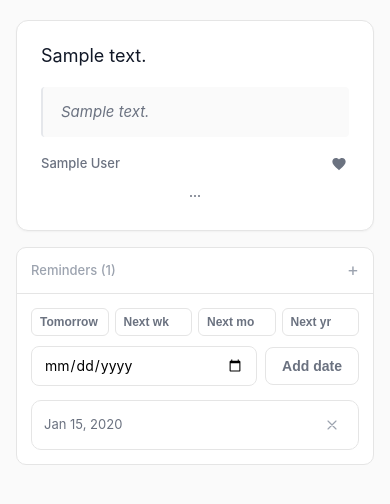
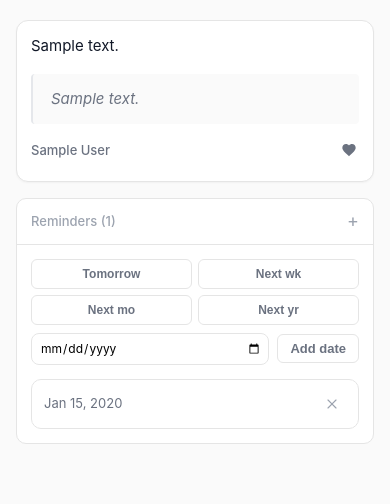
Before and after one commit to ecntu/highlight-manager, a FastAPI app: page /highlights/1 in a window 390 px wide, after a click that opens the changed part. Shown: the part 106-610 px from the top of the page. Run offline with FastAPI, Linux system fonts and the light colour scheme; the visitor is signed in with stand-in values (Sample User, id 1); tables that the repository leaves empty hold one stand-in row (values such as "Sample post"); some libraries are stand-ins or nearby versions.

Commit message:
better details ui on mobile

```diff
--- a/app/templates/base.html
+++ b/app/templates/base.html
@@ -410,6 +410,47 @@
             width: auto;
         }
 
+        .reminder-presets {
+            display: flex;
+            flex-wrap: wrap;
+            gap: 6px;
+        }
+
+        .reminder-preset-btn {
+            width: auto;
+            justify-content: center;
+            padding: 6px 8px;
+            font-size: 12px;
+            white-space: nowrap;
+        }
+
+        .reminder-controls {
+            display: flex;
+            align-items: center;
+            gap: 8px;
+            flex-wrap: wrap;
+        }
+
+        .reminder-custom {
+            display: flex;
+            align-items: center;
+            gap: 6px;
+        }
+
+        .reminder-date-input {
+            height: 32px;
+            width: 148px;
+            min-width: 0;
+            padding: 0 8px 0 8px;
+            line-height: 32px;
+            font-size: 12px;
+        }
+
+        .reminder-date-input::-webkit-calendar-picker-indicator {
+            margin-left: 2px;
+            padding: 0;
+        }
+
         .input-lg {
             font-size: 15px;
             padding: 10px 14px;
@@ -578,30 +619,59 @@
             cursor: pointer;
         }
 
-        .highlight-details summary {
-            list-style: none;
-            cursor: pointer;
-            color: var(--muted);
-            font-size: 13px;
-            display: none;
-            align-items: center;
+        .mobile-compact-details {
+            width: 100%;
+            display: grid;
+            gap: 6px;
+            border-top: 1px solid #f1f5f9;
+            padding-top: 6px;
+        }
+
+        .mobile-compact-header {
+            display: flex;
+            align-items: flex-start;
+            justify-content: space-between;
             gap: 8px;
         }
 
-        .highlight-details summary::-webkit-details-marker {
-            display: none;
+        .mobile-compact-topline {
+            display: flex;
+            flex-wrap: wrap;
+            align-items: center;
+            gap: 4px;
+            font-size: 11px;
+            line-height: 1.2;
+            flex: 1;
+            min-width: 0;
         }
 
-        .highlight-details summary .summary-label {
-            display: none;
+        .mobile-compact-actions {
+            display: flex;
+            gap: 4px;
+            flex: 0 0 auto;
         }
 
-        .details-toggle {
-            width: 100%;
+        .mobile-compact-action-btn {
+            width: 22px;
+            height: 22px;
+            min-width: 22px;
+            border: none;
+            background: none;
+            color: var(--muted);
+        }
+
+        .mobile-compact-pills {
             display: flex;
-            justify-content: center;
+            flex-wrap: wrap;
+            gap: 4px;
             align-items: center;
-            padding: 8px 0 6px;
+        }
+
+        .mobile-pill-action {
+            min-height: 22px;
+            padding: 3px 9px;
+            font-size: 11px;
+            font-weight: 600;
         }
 
         .desktop-only {
@@ -710,8 +780,34 @@
                 gap: 8px;
             }
 
-            .highlight-details summary {
-                display: flex;
+            .reminder-presets {
+                grid-template-columns: repeat(2, minmax(0, 1fr));
+                gap: 6px;
+                display: grid;
+            }
+
+            .reminder-preset-btn {
+                width: 100%;
+                min-width: 0;
+                padding: 7px 8px;
+                overflow: hidden;
+                text-overflow: ellipsis;
+            }
+
+            .reminder-controls {
+                display: grid;
+                gap: 8px;
+            }
+
+            .reminder-custom {
+                display: grid;
+                grid-template-columns: 1fr auto;
+                gap: 8px;
+            }
+
+            .reminder-date-input {
+                width: 100%;
+                min-width: 0;
             }
 
             .highlight-meta-primary {
@@ -723,7 +819,7 @@
             }
 
             .highlight-details[open] .highlight-details-content {
-                padding-top: 10px;
+                padding-top: 4px;
             }
 
             .desktop-only {
@@ -741,9 +837,26 @@
 
             .highlight-details-content {
                 width: 100%;
-                flex-direction: column;
-                align-items: flex-start;
-                gap: 12px;
+            }
+
+            #highlight-view.card {
+                padding: 14px 14px !important;
+            }
+
+            .mobile-compact-pills .pill {
+                min-height: 21px;
+                padding: 2px 8px;
+                font-size: 11px;
+            }
+
+            .mobile-compact-action-btn .icon {
+                width: 14px;
+                height: 14px;
+            }
+
+            .highlight-main-text {
+                font-size: 15px !important;
+                line-height: 1.5 !important;
             }
         }
 
--- a/app/templates/partials/highlight_card.html
+++ b/app/templates/partials/highlight_card.html
@@ -1,7 +1,7 @@
 <div id="highlight-view" class="card" style="padding: 20px 24px; position: relative;">
     <!-- Highlight Text -->
     <div style="margin-bottom: 16px;">
-        <p style="font-size: 18px; line-height: 1.65; color: #111827; margin: 0;">{{ highlight.text }}</p>
+        <p class="highlight-main-text" style="font-size: 18px; line-height: 1.65; color: #111827; margin: 0;">{{ highlight.text }}</p>
     </div>
 
     <!-- Note -->
@@ -173,55 +173,21 @@
     </div>
 
     <details class="highlight-details mobile-only" open>
-        <summary class="details-toggle" aria-label="Toggle details">
-            <svg class="icon" xmlns="http://www.w3.org/2000/svg" viewBox="0 0 24 24" fill="currentColor"
-                aria-hidden="true">
-                <circle cx="6" cy="12" r="1.5" />
-                <circle cx="12" cy="12" r="1.5" />
-                <circle cx="18" cy="12" r="1.5" />
-            </svg>
-        </summary>
-        <div class="row-between highlight-details-content" style="font-size: 13px; flex-wrap: wrap; margin-bottom: 6px;">
-            <div class="row" style="gap: 6px; flex-wrap: wrap;">
+        <summary style="display: none;" aria-hidden="true"></summary>
+        <div class="highlight-details-content">
+            <div class="mobile-compact-details">
+                <div class="mobile-compact-header">
+                    <div class="mobile-compact-topline">
+                        <span class="muted-2">{{ highlight.device.name }}</span>
+                        <span class="muted-2">·</span>
+                        <span class="muted-2">{{ highlight.created_at.strftime('%b %Y') }}</span>
                         {% if highlight.status.value == 'archived' %}
                         <span class="pill pill--danger">Archived</span>
                         {% endif %}
-                {% if highlight.collections %}
-                {% for collection in highlight.collections %}
-                <a href="/collections/{{ collection.id }}"
-                    class="pill pill--amber">
-                    {{ collection.name }}
-                </a>
-                {% endfor %}
-                {% endif %}
-                <button onclick="showAddToCollection()" title="Add to collection" class="pill pill-btn">
-                    <span style="font-size: 13px; line-height: 1;">+</span>
-                    <svg class="icon-xs" xmlns="http://www.w3.org/2000/svg" fill="none" viewBox="0 0 24 24"
-                        stroke="currentColor">
-                        <path stroke-linecap="round" stroke-linejoin="round"
-                            d="M19 11H5m14 0a2 2 0 012 2v6a2 2 0 01-2 2H5a2 2 0 01-2-2v-6a2 2 0 012-2m14 0V9a2 2 0 00-2-2M5 11V9a2 2 0 012-2m0 0V5a2 2 0 012-2h6a2 2 0 012 2v2M7 7h10" />
-                    </svg>
-                </button>
-                {% if highlight.tags or true %}
-                {% if highlight.tags %}
-                {% for tag in highlight.tags %}
-                <span class="pill pill--blue">
-                    {{ tag.name }}
-                </span>
-                {% endfor %}
-                {% endif %}
-                <button hx-get="/highlights/{{ highlight.id }}/add-tag" hx-target="#tag-modal" hx-swap="innerHTML"
-                    onclick="document.getElementById('tag-modal').style.display='flex'" title="Add tag"
-                    class="pill pill-btn"><span>+</span><span>#</span></button>
-                {% endif %}
                     </div>
 
-            <div class="row" style="gap: 10px; white-space: nowrap;">
-                <span class="muted-2">{{ highlight.device.name }}</span>
-                <span class="muted-2">·</span>
-                <span class="muted-2">{{ highlight.created_at.strftime('%b %Y') }}</span>
-                <div class="row" style="gap: 6px;">
-                    <button class="icon-btn" hx-get="/highlights/{{ highlight.id }}/edit" hx-target="#highlight-view"
+                    <div class="mobile-compact-actions">
+                        <button class="icon-btn mobile-compact-action-btn" hx-get="/highlights/{{ highlight.id }}/edit" hx-target="#highlight-view"
                             hx-swap="innerHTML" title="Edit">
                             <svg class="icon" xmlns="http://www.w3.org/2000/svg" viewBox="0 0 24 24" fill="none"
                                 stroke="currentColor">
@@ -262,10 +250,43 @@
 </div>
 <script>
     (function () {
+        const card = document.querySelector('#highlight-view');
         const details = document.querySelector('#highlight-view .highlight-details');
-        if (!details) return;
-        if (window.matchMedia && window.matchMedia('(max-width: 720px)').matches) {
+        if (!card || !details) return;
+
+        const isMobile = window.matchMedia && window.matchMedia('(max-width: 720px)').matches;
+        if (isMobile) {
             details.removeAttribute('open');
         }
+
+        if (!isMobile) return;
+
+        let pointerDown = null;
+
+        card.addEventListener('pointerdown', function (event) {
+            pointerDown = { x: event.clientX, y: event.clientY };
+        });
+
+        card.addEventListener('click', function (event) {
+            const target = event.target;
+            if (!(target instanceof Element)) return;
+            if (target.closest('a, button, input, textarea, select, label, [role="button"], [hx-get], [hx-post], [hx-put], [hx-delete], [onclick]')) return;
+            if (target.closest('.highlight-details-content')) return;
+
+            const selection = window.getSelection ? window.getSelection() : null;
+            if (selection && !selection.isCollapsed) return;
+
+            if (pointerDown) {
+                const dx = Math.abs(event.clientX - pointerDown.x);
+                const dy = Math.abs(event.clientY - pointerDown.y);
+                if (dx > 6 || dy > 6) return;
+            }
+
+            if (details.open) {
+                details.removeAttribute('open');
+                return;
+            }
+            details.setAttribute('open', '');
+        });
     })();
 </script>
--- a/app/templates/partials/reminders_panel.html
+++ b/app/templates/partials/reminders_panel.html
@@ -9,28 +9,30 @@
         </summary>
         <div style="padding: 14px; border-top: 1px solid var(--border);">
             <div style="margin-bottom: 14px;">
+                <div class="reminder-controls">
                     <form hx-post="/highlights/{{ highlight.id }}/reminders" hx-target="#reminders-panel"
                         hx-swap="outerHTML">
                         <input type="hidden" name="keep_open" value="1">
-                    <div style="display: grid; grid-template-columns: repeat(4, minmax(0, 1fr)); gap: 6px; margin-bottom: 10px;">
-                        <button type="submit" class="btn btn--ghost btn--sm" style="padding: 6px 8px; font-size: 12px; white-space: nowrap;"
-                            name="preset" value="tomorrow">Tomorrow</button>
-                        <button type="submit" class="btn btn--ghost btn--sm" style="padding: 6px 8px; font-size: 12px; white-space: nowrap;"
-                            name="preset" value="next_week">Next wk</button>
-                        <button type="submit" class="btn btn--ghost btn--sm" style="padding: 6px 8px; font-size: 12px; white-space: nowrap;"
-                            name="preset" value="next_month">Next mo</button>
-                        <button type="submit" class="btn btn--ghost btn--sm" style="padding: 6px 8px; font-size: 12px; white-space: nowrap;"
-                            name="preset" value="next_year">Next yr</button>
+                        <div class="reminder-presets">
+                            <button type="submit" class="btn btn--ghost btn--sm reminder-preset-btn" name="preset"
+                                value="tomorrow">Tomorrow</button>
+                            <button type="submit" class="btn btn--ghost btn--sm reminder-preset-btn" name="preset"
+                                value="next_week">Next wk</button>
+                            <button type="submit" class="btn btn--ghost btn--sm reminder-preset-btn" name="preset"
+                                value="next_month">Next mo</button>
+                            <button type="submit" class="btn btn--ghost btn--sm reminder-preset-btn" name="preset"
+                                value="next_year">Next yr</button>
                         </div>
                     </form>
                     <form hx-post="/highlights/{{ highlight.id }}/reminders" hx-target="#reminders-panel"
                         hx-swap="outerHTML">
                         <input type="hidden" name="keep_open" value="1">
-                    <div class="row" style="gap: 8px; align-items: center; flex-wrap: wrap;">
-                        <input type="date" name="remind_on" required style="height: 40px; min-width: 180px; flex: 1;">
-                        <button type="submit" class="btn btn--ghost">Add date</button>
+                        <div class="reminder-custom">
+                            <input type="date" name="remind_on" required class="reminder-date-input">
+                            <button type="submit" class="btn btn--ghost btn--sm">Add date</button>
                         </div>
                     </form>
+                </div>
             </div>
 
             {% if highlight.reminders %}
@@ -52,8 +54,6 @@
                 </div>
                 {% endfor %}
             </div>
-            {% else %}
-            <p class="muted-2" style="font-size: 13px;">No reminders yet.</p>
             {% endif %}
         </div>
     </details>
```
Also changed, not shown: other parts of app/templates/partials/highlight_card.html (+27 -5 lines). Lines whose indentation alone changed are shown as unchanged.
